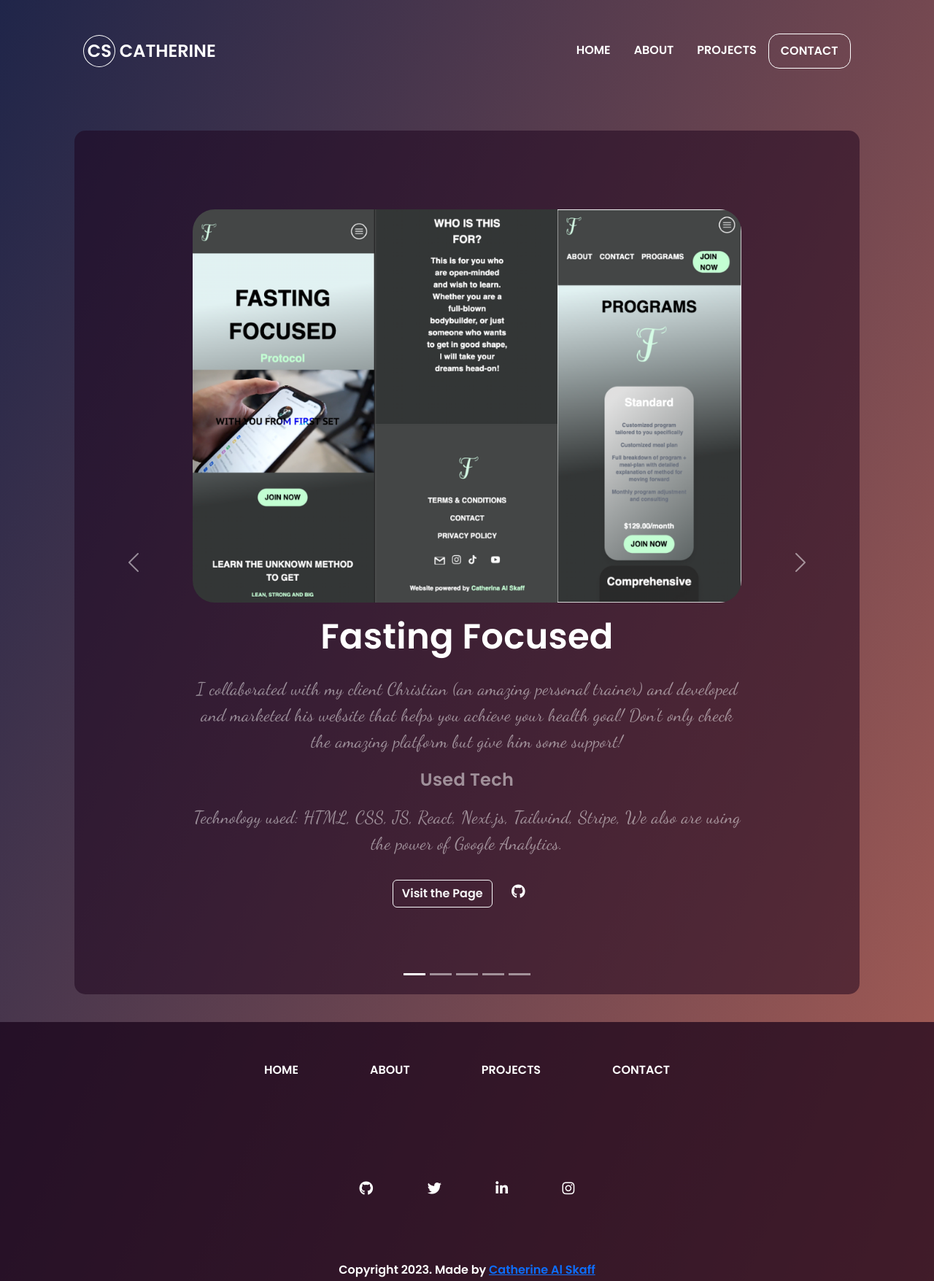
After one commit to CatherineALSKFF/CatherinaAlSkaff, a Node server app: page /projects in a window 1280 px wide. The commit adds this page. Shown: the whole page at 73% size. Run offline with Node 20, Linux system fonts and the light colour scheme; some libraries are stand-ins or nearby versions.

Commit message:
new structure

```diff
--- a/app.js
+++ b/app.js
@@ -111,12 +111,18 @@ app.get('/', (req, res)=>{
     res.render('main', { googleAnalyticsId: process.env.GOOGLE_ANALYTICS })
 })
 
+app.get('/projects', (req,res)=>{
+    res.render('projects', { googleAnalyticsId: process.env.GOOGLE_ANALYTICS })
+})
+
 app.post('/contact', async(req,res)=>{
     const contacts= new Contact(req.body.contact);
     await contacts.save();
 res.redirect('/')
 })
 
+
+
 app.listen(3000, () => {
     console.log(`Example app listening on port 3000`)
 })
--- a/public/stylesheet/styles.css
+++ b/public/stylesheet/styles.css
@@ -1,26 +1,35 @@
 /* ELEMENTS */
-#separator-box{
-    background: #1a011b;
-  width: 100% ;
+#separator-box {
+    /* background: #221e22; */
+    background: linear-gradient(to left, rgba(41, 48, 95, 0.978) 0%, rgb(16, 10, 9) 100%);
+    border-radius: 30px;
     height: 5em;
+    margin: 0px;
+    opacity: 0.7;
+    box-shadow: #c9c2c2;
 
-margin: 0px;
+
+}
+
+body {
+    /* background: linear-gradient(113.49deg, #984D38 -30.3%, #181E41 58.12%); */
+    /* background: linear-gradient(to left, rgba(26, 32, 69, 0.9782986111111112) 0%,rgba(167, 93, 85, 1) 100%); */
+    background: linear-gradient(113.49deg, rgba(26, 32, 69, 0.9782986111111112) 0%, rgba(167, 93, 85, 1) 100%);
+    font-family: 'Poppins';
 }
 
 
-
-
-.break{
+.break {
     border: 1px solid rgba(255, 255, 255, 0.5);
     margin: 2em;
 }
 
-#separator-text{
+#separator-text {
     font-family: 'Poppins';
     font-style: normal;
     font-weight: 400;
     font-size: 2em;
-line-height:2.3em;
+    line-height: 2.3em;
     text-align: center;
     color: #FFFFFF;
 
@@ -33,13 +42,13 @@ text-shadow: 0px 4px 4px rgba(0, 0, 0, 0.25);
 
 /* NAVBAR */
 
-#elipsed{
+#elipsed {
     border: 1px solid #ffffff;
     border-radius: 60%;
     padding: 2.5%;
 }
 
-.nav-link{
+.nav-link {
     font-family: 'Poppins';
     font-style: normal;
     font-weight: 300;
@@ -47,7 +56,7 @@ line-height: 30px;
     color: #FFFFFF;
 }
 
-#nameInLogo{
+#nameInLogo {
 
     font-family: 'Poppins';
     font-style: normal;
@@ -56,24 +65,24 @@ color: #FFFFFF;
     line-height: 30px;
 }
 
-#nav-button{
+#nav-button {
     border: none;
 }
 
-#contact-btn{
+#contact-btn {
     border: #FFFFFF solid 1px;
     border-radius: 15px;
 }
 
 /* HOME CONTENT */
-#home-section{
-    background: linear-gradient(113.49deg, #984D38 -30.3%, #181E41 58.12%);
+#navbar-container {
+    /* background: linear-gradient(113.49deg, #984D38 -30.3%, #181E41 58.12%); */
     padding: 3% 8%;
-  padding-bottom: 0;
+    margin-bottom: 5em;
     margin-bottom: 0;
 }
 
-#home-content{
+#home-content {
     text-align: center;
     color: rgb(152, 233, 152);
     display: flex;
@@ -81,7 +90,7 @@ align-items: center;
     justify-content: center;
 }
 
-.heading{
+.heading {
     font-family: 'Poppins';
     font-style: normal;
     font-weight: 700;
@@ -94,11 +103,11 @@ justify-content: center;
 
 }
 
-.subheading{
+.subheading {
     font-family: 'Poppins';
     font-style: normal;
     font-weight: 600;
-    font-size: 1.5em ;
+    font-size: 1.5em;
     letter-spacing: 0.3px;
     display: block;
 
@@ -106,11 +115,11 @@ justify-content: center;
     text-align: center;
 }
 
-.exp-text{
+.exp-text {
     font-family: 'Dancing Script', cursive;
     color: rgba(255, 255, 255, 0.5);
 
-    font-size: 1.5em ;
+    font-size: 1.5em;
     letter-spacing: 0.3px;
 }
 
@@ -118,10 +127,11 @@ justify-content: center;
 /* HOME PICTURE */
 
 
-#home-picture{
-    width: 80%;
+#home-picture {
+    width: 60%;
     max-width: 400px;
-  height: 50vh;
+    max-height: 200px;
+    /* height: 30vh; */
     opacity: 60%;
     flex-shrink: inherit;
     align-self: center;
@@ -134,9 +144,9 @@ left: 0;
 
 /* ABOUT SECTION */
 
-#about-section{
+#about-section {
     padding: 3% 8%;
-    background: linear-gradient(113.49deg, #984D38 -30.3%, #181E41 58.12%);
+    /* background: linear-gradient(113.49deg, #984D38 -30.3%, #181E41 58.12%); */
 }
 
 #about-pic {
@@ -148,7 +158,7 @@ left: 0;
 
 /* SKILL SECTION */
 
-.skill-list-title{
+.skill-list-title {
 
     font-family: 'Playfair Display';
     font-style: normal;
@@ -160,7 +170,7 @@ text-align: center;
     color: #FFFFFF;
 }
 
-.skill-list li{
+.skill-list li {
     font-family: 'Poppins';
     font-style: normal;
     font-weight: 700;
@@ -171,7 +181,7 @@ color: #FFFFFF;
     color: #FFFFFF;
 }
 
-.skills-container{
+.skills-container {
     text-align: center;
     padding: 1em;
 }
@@ -179,24 +189,24 @@ color: #FFFFFF;
 
 /* PROJECTS SECTION */
 
-#projects-section{
-    background: linear-gradient(113.49deg, #984D38 -30.3%, #181E41 58.12%);
+#projects-section {
+    /* background: linear-gradient(113.49deg, #984D38 -30.3%, #181E41 58.12%);   */
     padding: 3% 8%;
 }
 
-#project-img{
+#project-img {
     width: 100%;
 
 }
 
-#projects-carousel{
-    background-color: rgb(26, 1, 27,.5);
+#projects-carousel {
+    background-color: rgb(26, 1, 27, .5);
     border-radius: 15px;
 
 }
 
-.carousel-item{
-    padding:10% 15%;
+.carousel-item {
+    padding: 10% 15%;
     text-align: center;
     align-items: center;
 }
@@ -206,26 +216,26 @@ color: #FFFFFF;
 /* CONTACT SECTION */
 
 
-#contact-section{
-    background: linear-gradient(113.49deg, #984D38 -30.3%, #181E41 58.12%);
+#contact-section {
+    /* background: linear-gradient(113.49deg, #984D38 -30.3%, #181E41 58.12%); */
     padding: 3% 8%;
 
 }
 
-.card{
-    background-color:  rgb(26, 1, 27,.5);
+.card {
+    background-color: rgb(26, 1, 27, .5);
     width: 90%;
     margin: 7% auto;
     padding: 5%;
 }
 
 
-.form-control{
+.form-control {
     background-color: transparent;
     color: beige;
 }
 
-.form-floating label{
+.form-floating label {
     font-family: 'Poppins';
     font-style: normal;
     font-weight: 300;
@@ -237,7 +247,7 @@ color: #FFFFFF;
 
 }
 
-.contact-btn-form{
+.contact-btn-form {
     font-family: 'Poppins';
     font-style: normal;
     font-weight: 300;
@@ -246,20 +256,20 @@ color: #FFFFFF;
 
 /* FOOTER SECTION */
 
-#footer-section{
-    background: linear-gradient(113.49deg, #984D38 -30.3%, #181E41 58.12%);
+footer {
+    /* background: linear-gradient(113.49deg, #984D38 -30.3%, #181E41 58.12%); */
     padding: 0;
-    height: 20% ;
+    height: 20%;
+    background-color: rgba(22, 1, 23, 0.7);
+
+
+    text-align: center;
+    width: 100vw;
+    margin: 0;
 }
 
-#footer-container{
-    background-color:  rgba(22, 1, 23, 0.7);
-height: 100%;
-text-align: center;
 
-}
-
-.footer-items{
+.footer-items {
     font-family: 'Poppins';
     font-style: normal;
     font-weight: 300;
@@ -269,11 +279,11 @@ text-align: center;
     padding: 4%;
 }
 
-.footer-social-items{
+.footer-social-items {
     padding: 4%;
 }
 
-.copyright{
+.copyright {
     font-family: 'Poppins';
     font-style: normal;
     font-weight: 300;
@@ -282,7 +292,8 @@ text-align: center;
     text-decoration: none;
 
 }
- .fa-brands{
+
+.fa-brands {
     color: white;
     padding: 3%;
     font-size: larger;
@@ -314,82 +325,20 @@ text-align: center;
 
 
 
-/*
 
-  #home-section {
-    background-color: #f1f1f1;
-    height: 100vh;
-    overflow: hidden;
-  }
 
-  #home-content {
-    display: flex;
-    flex-direction: column;
-    justify-content: center;
-    align-items: center;
-    height: 100%;
-  }
-
-  #home-content img {
-    max-width: 100%;
-    height: auto;
-  }
-   */
-
-   .img-cont{
+.img-cont {
     margin-bottom: 0;
 }
 
 
 
-   /* .home-section {
-    display: flex;
-}
-.home-section {
-    display: flex;
-    flex-direction: column;
-    flex-wrap: wrap;
-    margin: 0 10px;
-    justify-content: flex-end;
-    flex: 1;
-}
-.img-cont {
-    justify-self: flex-end;
-    margin-bottom: 0px;
-}
-.img-cont img {
-    width: 100%;
-    justify-self: flex-end;
-}
 
-.home-img{
-    margin-bottom: 0px;
-}
-
-.img-cont {
-    margin-bottom: 0px;
-} */
-
-/*
-@media (min-width:700px) {
-    .home-img {
-      height: 300px;
-      width:350px;
-    }
-
-    @media screen and (max-width: 500px) {
-        .home-img {
-          display: none;
-        }
-      }
-
-
-  } */
 
 @media (min-width:800px) {
 
 
-    #about-pic{
+    #about-pic {
         height: 400px;
         width: 400px;
     }
--- /dev/null
+++ b/views/layouts/boilerplate.ejs
@@ -0,0 +1,61 @@
+<!DOCTYPE html>
+<html lang="en">
+
+<head>
+    <meta charset="UTF-8">
+    <meta http-equiv="X-UA-Compatible" content="IE=edge">
+    <meta name="viewport" content="width=device-width, initial-scale=1.0">
+    <title>CatherinaAlSkaff</title>
+    <link rel="icon" href="/images/catherina 1 edited.png" type="image/x-icon">
+
+    <script src="https://kit.fontawesome.com/bde2551b4f.js" crossorigin="anonymous"></script>
+
+    <link rel="preconnect" href="https://fonts.googleapis.com">
+    <link rel="preconnect" href="https://fonts.gstatic.com" crossorigin>
+    <link
+        href="https://fonts.googleapis.com/css2?family=Playfair+Display:wght@400;500;600;700&family=Dancing+Script&family=Play:wght@400;700&family=Poppins:ital,wght@0,600;1,500&display=swap"
+        rel="stylesheet">
+    <link href="https://cdn.jsdelivr.net/npm/bootstrap@5.2.3/dist/css/bootstrap.min.css" rel="stylesheet"
+        integrity="sha384-rbsA2VBKQhggwzxH7pPCaAqO46MgnOM80zW1RWuH61DGLwZJEdK2Kadq2F9CUG65" crossorigin="anonymous">
+    <link rel="stylesheet" href="/stylesheet/styles.css">
+    <!-- Google Analytics Script -->
+    <!-- Google tag (gtag.js) -->
+    <script async src="https://www.googletagmanager.com/gtag/js?id=<%= googleAnalyticsId %>"></script>
+    <script>
+        window.dataLayer = window.dataLayer || [];
+        function gtag() { dataLayer.push(arguments); }
+        gtag('js', new Date());
+
+        gtag('config', '<%= googleAnalyticsId %>');
+    </script>
+
+</head>
+
+
+<body>
+
+
+    <!-- NAVBAR -->
+    <%-include('../partials/navbar')%>
+
+
+
+
+
+
+    <%-body %>
+
+
+
+
+    <!-- FOOTER -->
+    <%- include('../partials/footer')%>
+
+
+
+    <script src="https://cdn.jsdelivr.net/npm/bootstrap@5.2.3/dist/js/bootstrap.bundle.min.js"
+                integrity="sha384-kenU1KFdBIe4zVF0s0G1M5b4hcpxyD9F7jL+jjXkk+Q2h455rYXK/7HAuoJl+0I4"
+                crossorigin="anonymous"></script>
+</body>
+
+</html>
--- /dev/null
+++ b/views/partials/footer.ejs
@@ -0,0 +1,26 @@
+<!-- FOOTER SECTION -->
+
+<footer id="footer-container">
+    <div class="footer-items">
+      <a href="#home-section" class="footer-items col">HOME</a>
+      <a href="#about-section" class="footer-items col">ABOUT</a>
+      <a href="#projects-section" class="footer-items col">PROJECTS</a>
+      <a href="#contact-section" class="footer-items col">CONTACT</a>
+    </div>
+
+    <div class="footer-social-items">
+      <!-- <i class="fa-brands fa-github fa-beat-fade"></i> -->
+      <a href="https://github.com/CatherineALSKFF"><i class="fa-brands fa-github"></i></a>
+      <i class="fa-brands fa-twitter"></i>
+     <a href="https://www.linkedin.com/in/catherina-al-skaff-077a8a172/"> <i class="fa-brands fa-linkedin-in"></i></a>
+      <i class="fa-brands fa-instagram"></i>
+    </div>
+
+    <div id="break"></div>
+
+    <span class='copyright'>
+    Copyright 2023. Made by <a href="#home-section">Catherine Al Skaff</a>
+    </span>
+
+
+    </footer>
--- /dev/null
+++ b/views/partials/navbar.ejs
@@ -0,0 +1,36 @@
+<!-- HOME SECTION -->
+
+<section id="navbar-container" class="">
+
+    <!-- NAVBAR  -->
+          <nav class="navbar navbar-expand-md navbar-dark">
+              <div class="container-fluid">
+
+
+                <a class="navbar-brand" id="nameInLogo" href="#">
+                  <span id="elipsed">CS</span> CATHERINE </a>
+
+                <button id="nav-button" class="navbar-toggler" type="button" data-bs-toggle="collapse" data-bs-target="#navbarNav" aria-controls="navbarNav" aria-expanded="false" aria-label="Toggle navigation">
+                 <i class="fa-sharp fa-solid fa-bars-staggered"></i>
+                </button>
+                <div class="collapse navbar-collapse justify-content-end" id="navbarNav">
+                  <ul class="nav justify-content-end nav-pills">
+                      <li class="nav-item">
+                        <a class="nav-link " aria-current="page" href="/#home-section">HOME</a>
+                      </li>
+                      <li class="nav-item">
+                        <a class="nav-link" href="/#about-section">ABOUT</a>
+                      </li>
+                      <li class="nav-item">
+                        <a class="nav-link" href="/projects">PROJECTS</a>
+                      </li>
+                      <li class="nav-item">
+                        <a class="nav-link contact-button " id="contact-btn" href="/#contact-section">CONTACT</a>
+                      </li>
+                    </ul>
+                </div>
+              </div>
+            </nav>
+      </div>
+
+    </section>
--- /dev/null
+++ b/views/projects.ejs
@@ -0,0 +1,140 @@
+<% layout('layouts/boilerplate')%>
+
+
+
+
+<!-- PROJECTS SECTION -->
+<section id="projects-section">
+
+  <div id="projects-carousel" class="carousel slide" data-bs-ride="true" >
+    <div class="carousel-indicators">
+      <button type="button" data-bs-target="#projects-carousel" data-bs-slide-to="0" class="active" aria-current="true" aria-label="Slide 1"></button>
+      <button type="button" data-bs-target="#projects-carousel" data-bs-slide-to="1" aria-label="Slide 1"></button>
+      <button type="button" data-bs-target="#projects-carousel" data-bs-slide-to="2" aria-label="Slide 2"></button>
+      <button type="button" data-bs-target="#projects-carousel" data-bs-slide-to="3" aria-label="Slide 3"></button>
+      <button type="button" data-bs-target="#projects-carousel" data-bs-slide-to="4" aria-label="Slide 4"></button>
+
+    </div>
+
+
+    <div class="carousel-inner">
+
+      <div class="carousel-item active">
+        <div id="works-container" style="align-items: center;" class="row">
+          <div class="">
+            <img  id='project-img ' style="width: 100%; align-self: center; border-radius: 30px;" src="/images/fastingfocused.png" alt="" class="worksImage justify-content-center">
+          </div>
+          <div >
+          <h1 class="heading">Fasting Focused</h1>
+          <p class="exp-text">I collaborated with my client Christian (an amazing personal trainer) and developed and marketed his website that helps you achieve your health goal! Don't only check the amazing platform but give him some support!
+          </p>
+          <p class="subheading">Used Tech</p>
+          <p class="exp-text">Technology used: HTML, CSS, JS, React, Next.js, Tailwind, Stripe, We also are using the power of Google Analytics.</p>
+         <a href="https://fastingfocused.com/"> <button  class="btn btn-outline-light "> Visit the Page </button></a>
+
+
+         <a href="https://github.com/CatherineALSKFF/Fast-Focused">  <i class="fa-brands fa-github"></i></a>
+
+
+          </div>
+
+          </div>
+
+      </div>
+
+      <div class="carousel-item ">
+        <div id="works-container" style="align-items: center; " class="row">
+          <div class="">
+            <img  id='project-img ' style="width: 100%; align-self: center; border-radius: 30px;" src="/images/techfundme.png" alt="" class="worksImage justify-content-center">
+          </div>
+          <div >
+          <h1 class="heading">TechFundMe</h1>
+          <p class="exp-text">CrowdFundMe is a blockchain crowdfunding website, to support tech causes and campaigns that you believe in and also get support.
+            (To use it you should have the Metamask extension on your desktop, it uses the Sepolia testcoin).
+          </p>
+          <p class="subheading">Used Tech</p>
+          <p class="exp-text">Technology used: HTML, CSS, JS, React, Tailwind, Thirdweb, web3, SmartContracts, Solidity, The Power of Blockchain.</p>
+         <a href="https://techfundme.net/"> <button  class="btn btn-outline-light "> Visit the Page </button></a>
+
+
+         <a href="https://github.com/CatherineALSKFF/techfundme">  <i class="fa-brands fa-github"></i></a>
+
+
+          </div>
+
+          </div>
+
+      </div>
+
+
+
+      <div class="carousel-item ">
+        <div id="works-container" style="align-items: center;" class="row">
+          <div class="">
+            <img  id='project-img ' style="width: 100%; align-self: center; border-radius: 30px;" src="/images/eventures.png" alt="" class="worksImage justify-content-center">
+          </div>
+          <div >
+          <h1 class="heading">Eventures</h1>
+          <p class="exp-text">Eventures is a website that I made from scratch. It's used for finding events around the world, posting events and reviewing events so you can pick up your jam.
+          </p>
+          <p class="subheading">Used Tech</p>
+          <p class="exp-text">Technology used: HTML, CSS, JS, Bootstrap, Node.js, Mongoose, Mapbox, Cloudinary, Passport.js, Authentication and Authorization.</p>
+         <a href="https://eventures.ventures/"> <button  class="btn btn-outline-light "> Visit the Page </button></a>
+         <a href="https://github.com/CatherineALSKFF/Eventures">  <i class="fa-brands fa-github"></i></a>
+
+
+
+          </div>
+
+          </div>
+
+      </div>
+
+
+      <div class="carousel-item">
+        <div id="works-container" class="row">
+          <div class=" ">
+            <img  id='project-img' src="/images/skafstones.png" alt="" class="worksImage" style="border-radius: 30px;">
+          </div>
+          <div >
+            <h1 class="heading">Skaf Stones</h1>
+            <p class="exp-text"> This website is for a Stone Gallery Business based in my home country displaying the beauties of Lebanon's natural stones.
+            </p>
+            <p class="subheading">Used Tech</p>
+            <p class="exp-text">Technology used: HTML, CSS, JS, EJS, Bootstrap, Node.js, and basic security of course(like helmet and mongo-sanitize and so forth).</p>
+           <a href="https://skafstones.store/"> <button  class="btn btn-outline-light "> Visit the Page </button></a>
+           <a href="https://github.com/CatherineALSKFF/SkafStones">  <i class="fa-brands fa-github"></i></a>
+
+
+
+          </div>
+
+          </div>
+      </div>
+
+
+
+      <div class="carousel-item">
+        <div id="works-container" class="row">
+          <div class=" ">
+            <img  id='project-img' src="\images\coming soon.jpg" alt="" class="worksImage" style="border-radius: 30px;">
+          </div>
+
+
+          </div>
+      </div>
+
+
+
+    </div>
+    <button class="carousel-control-prev" type="button" data-bs-target="#projects-carousel" data-bs-slide="prev">
+      <span class="carousel-control-prev-icon" aria-hidden="true"></span>
+      <span class="visually-hidden">Previous</span>
+    </button>
+    <button class="carousel-control-next" type="button" data-bs-target="#projects-carousel" data-bs-slide="next">
+      <span class="carousel-control-next-icon" aria-hidden="true"></span>
+      <span class="visually-hidden">Next</span>
+    </button>
+  </div>
+
+</section>
```
Also changed, not shown: views/main.ejs (+10 -112 lines). Lines whose indentation alone changed are shown as unchanged.
